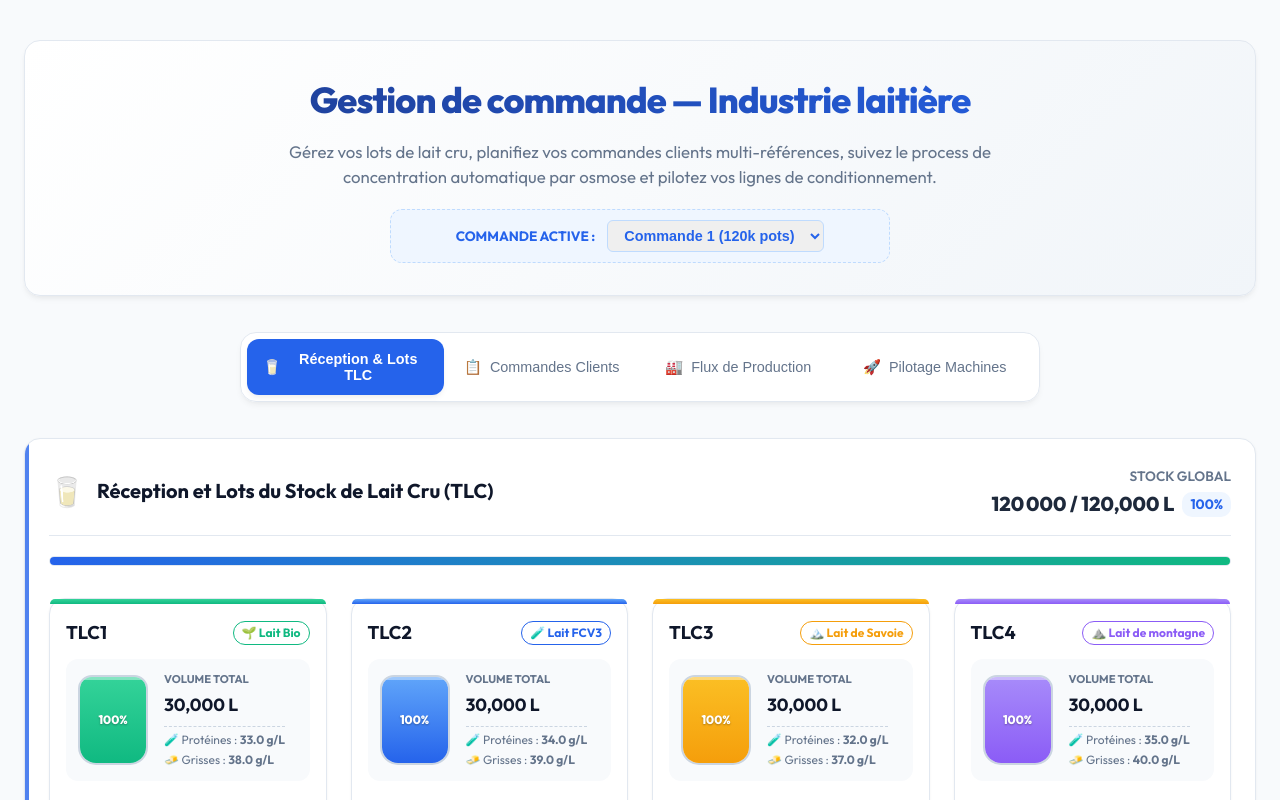
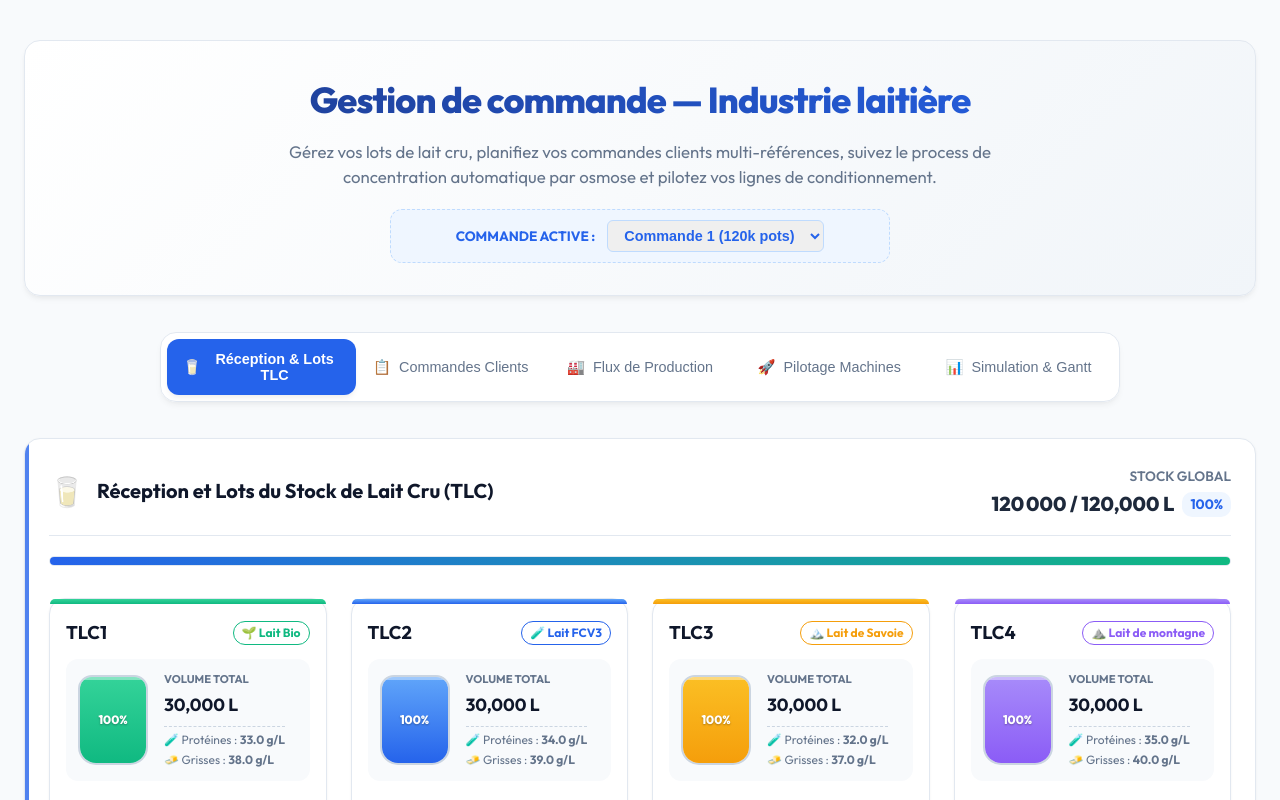
Before and after one commit to alexismoretto78/Ordolait, a Next.js app: page / in a window 1280 px wide. Shown: the top 800 px of the page. Built offline with nearby package versions, Linux system fonts and the light colour scheme.

Commit message:
feat: separate production flow synthesis & Gantt simulation into a new 5th tab

```diff
--- a/app/page.tsx
+++ b/app/page.tsx
@@ -16,9 +16,9 @@ import Simulation from "./components/simulation"
 export default function Home() {
   const dispatch = useDispatch()
   const { commands, activeCommandId } = useSelector((state: RootState) => state.order)
-  const [activeTab, setActiveTab] = useState<"tlc" | "commandes" | "production" | "lancement">("tlc")
+  const [activeTab, setActiveTab] = useState<"tlc" | "commandes" | "production" | "lancement" | "simulation">("tlc")
 
-  const handleTabChange = (tab: "tlc" | "commandes" | "production" | "lancement") => {
+  const handleTabChange = (tab: "tlc" | "commandes" | "production" | "lancement" | "simulation") => {
     setActiveTab(tab)
   }
 
@@ -72,7 +72,7 @@ export default function Home() {
           borderRadius: "var(--radius-lg)",
           border: "1px solid var(--border-color)",
           boxShadow: "var(--shadow-md)",
-          maxWidth: "800px",
+          maxWidth: "960px",
           margin: "0 auto 36px auto",
           position: "sticky",
           top: "20px",
@@ -174,6 +174,30 @@ export default function Home() {
         >
           <span>🚀</span> Pilotage Machines
         </button>
+
+        <button
+          type="button"
+          onClick={() => handleTabChange("simulation")}
+          style={{
+            flex: 1,
+            display: "flex",
+            alignItems: "center",
+            justifyContent: "center",
+            gap: "8px",
+            padding: "12px 16px",
+            borderRadius: "var(--radius-md)",
+            border: "none",
+            fontSize: "0.9rem",
+            fontWeight: activeTab === "simulation" ? "700" : "500",
+            backgroundColor: activeTab === "simulation" ? "var(--primary)" : "transparent",
+            color: activeTab === "simulation" ? "#ffffff" : "var(--text-muted)",
+            cursor: "pointer",
+            transition: "var(--transition)",
+            boxShadow: activeTab === "simulation" ? "var(--shadow-md)" : "none",
+          }}
+        >
+          <span>📊</span> Simulation & Gantt
+        </button>
       </div>
 
       {/* Tab Contents */}
@@ -206,15 +230,6 @@ export default function Home() {
           <section className="full-width-section">
             <Cuve />
           </section>
-
-          <section className="full-width-section" style={{ borderTop: "2px dashed var(--border-color)", paddingTop: 32, marginTop: 12 }}>
-            <h2 style={{ fontSize: "1.4rem", fontWeight: 800, color: "#0f172a", marginBottom: 20 }}>📊 Synthèse & Simulation du Processus</h2>
-            <Gantt />
-          </section>
-
-          <section className="full-width-section">
-            <Simulation />
-          </section>
         </div>
       )}
 
@@ -225,6 +240,18 @@ export default function Home() {
           </section>
         </div>
       )}
+
+      {activeTab === "simulation" && (
+        <div className="dashboard-grid">
+          <section className="full-width-section">
+            <Gantt />
+          </section>
+
+          <section className="full-width-section">
+            <Simulation />
+          </section>
+        </div>
+      )}
     </main>
   )
 }
```
